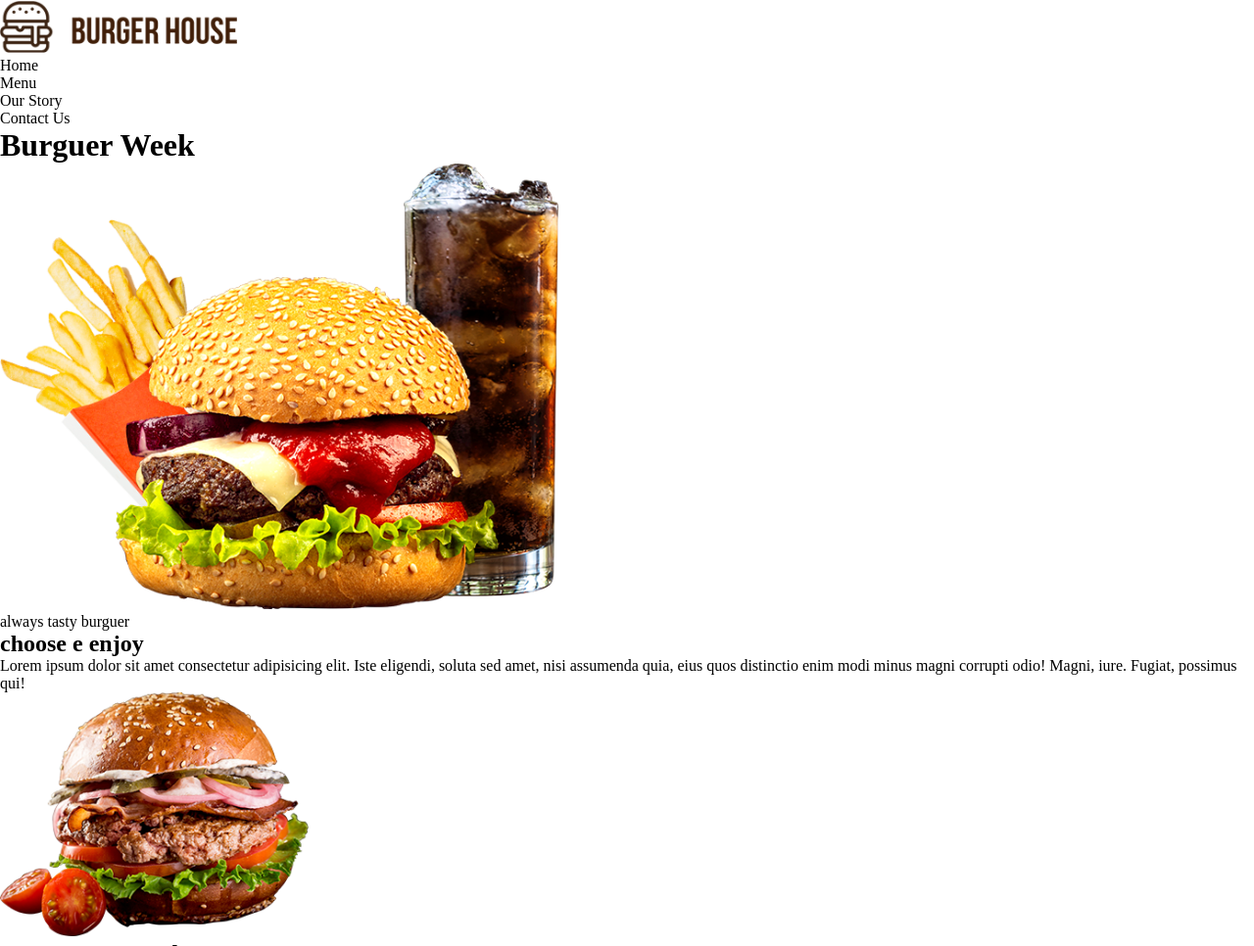
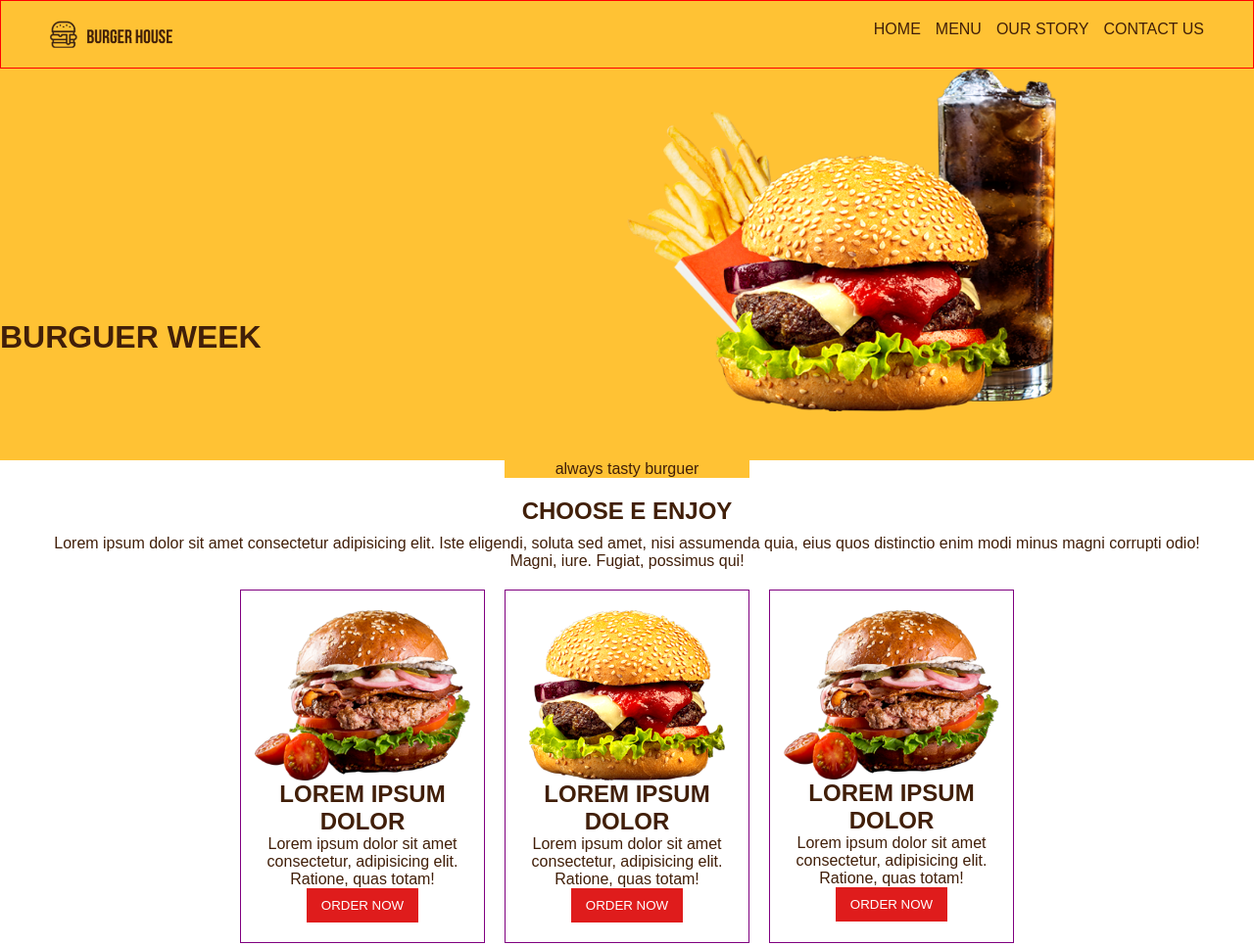
Before and after one commit to KarlaKirchhoff/DesenvWeb_Atividade01, a plain HTML site: page Avaliação Hamburgueria/index.html in a window 1280 px wide. Shown: the top 966 px of the page at 98% size. Drawn offline with Linux system fonts and the light colour scheme.

Commit message:
Update style.css
Formatação não finalizada

```diff
--- a/Avaliação Hamburgueria/style.css
+++ b/Avaliação Hamburgueria/style.css
@@ -5,7 +5,105 @@
     --cor-amarelo: rgb(255,194,52);
     --cor-marrom: rgb(65,31,9);
     --cor-vermelho: rgb(223,28,28);
+    text-transform: uppercase;
+    font-family: sans-serif;
+    list-style: none;
+    color: var(--cor-marrom);
 
-    MARROM - RGB(65,31,9)
-VERMELHO - RGB(223,28,28)
 }
+
+header, main, .secao-amburguers > aside{
+    background-color: var(--cor-amarelo);
+
+}
+
+p{
+    text-transform: none;
+}
+
+button{
+    background-color: var(--cor-vermelho);
+}
+
+/* FIM FORMATAÇÃO GERAL*/
+
+header{
+    height: 70px;
+    border: 1px solid red;
+    display: flex;
+    justify-content: space-between;
+    padding: 20px 50px;
+}
+
+ul{
+    display: flex;
+    gap: 15px;
+}
+
+main{
+    height: 400px;
+    display: flex;
+}
+.texto-banner, .img-banner{
+    width: 50%;
+}
+.texto-banner{
+    display: flex;
+    padding-top: 20%;
+}
+    .img-banner > figure > img{
+        height: 350px;
+    }
+
+.secao-amburguers{
+    display: flex;
+    flex-direction: column;
+    align-items: center;
+}
+    .secao-amburguers > aside{
+        display: flex;
+        width: 250px;
+        justify-content: center;
+        text-transform: uppercase;
+    }
+    .secao-amburguers-texto{
+        display: flex;
+        flex-direction: column;
+        align-items: center;
+        padding: 20px 30px;
+        text-align: center;
+    }
+        .secao-amburguers-texto > p{
+            margin-top: 10px;
+        }
+
+.sec-cards{
+    display: flex;
+    gap: 20px;
+    margin-bottom: 50px;
+}
+.card-amburguer{
+    width: 250px;
+    border: 1px solid purple;
+    padding: 20px 0px;
+    display: flex;
+    flex-direction: column;
+    align-items: center;
+    text-align: center;
+
+}
+#card-amburguer-1 > img{
+    width: 220px;
+}
+#card-amburguer-2 > img{
+    width: 200px;
+}
+#card-amburguer-3 > img{
+    width: 220px;
+}
+
+.card-amburguer > a >button{
+    padding: 10px 15px;
+    border: none;
+    color: white;
+}
```
